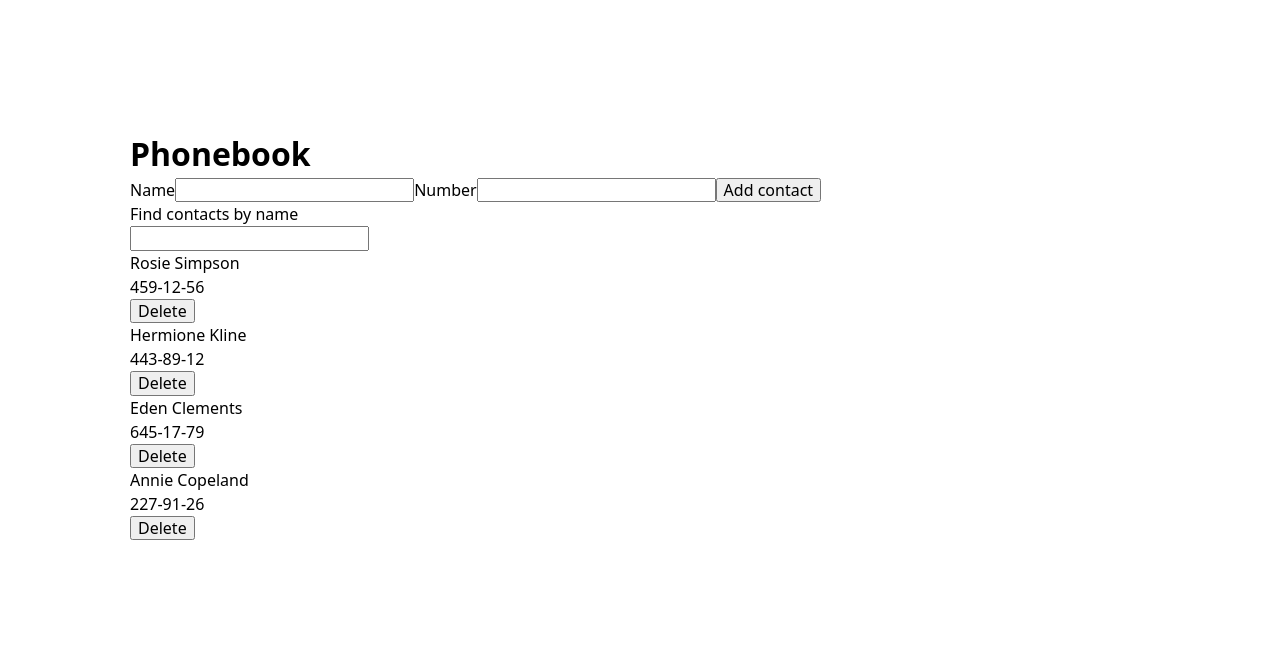
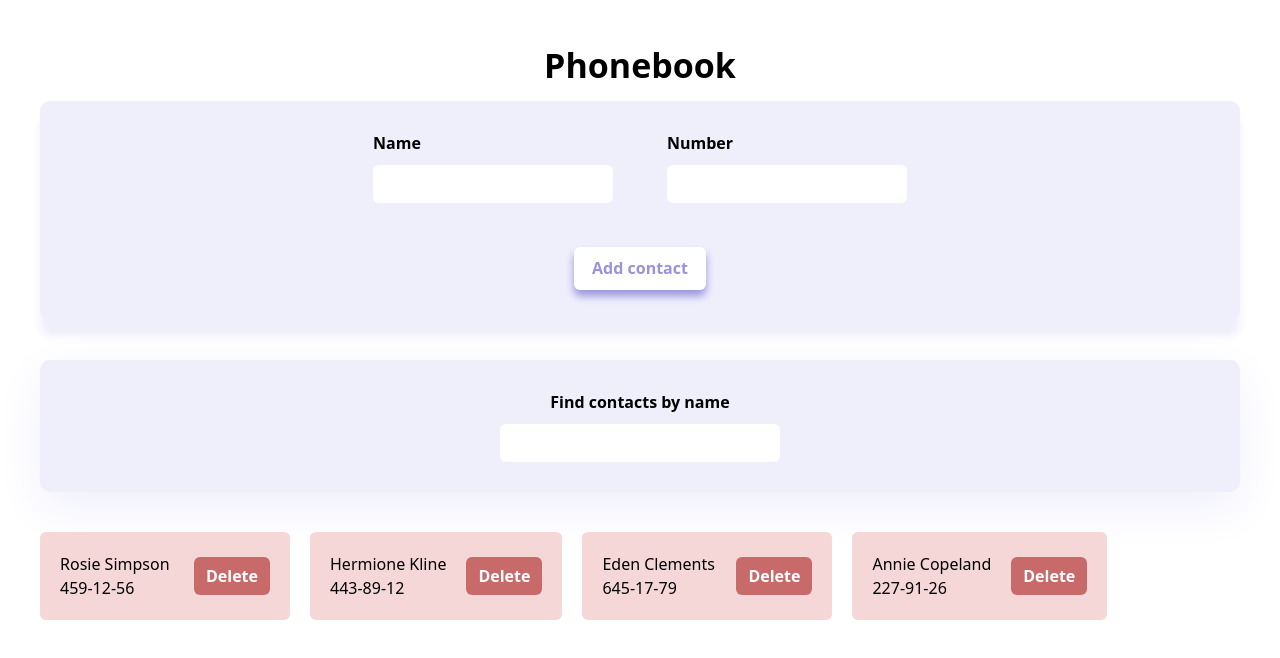
Before and after one commit to fesych-maria/goit-react-hw-03, a React (Vite) app: page / in a window 1280 px wide. Shown: the top 658 px of the page. Built offline with nearby package versions, Linux system fonts and the light colour scheme.

Commit message:
add form styles

```diff
--- a/src/App.css
+++ b/src/App.css
@@ -0,0 +1,5 @@
+.heading {
+  font-size: 34px;
+  text-align: center;
+  margin-bottom: 10px;
+}
--- a/src/App.jsx
+++ b/src/App.jsx
@@ -49,7 +49,7 @@ const App = () => {
 
   return (
     <Container>
-      <h1>Phonebook</h1>
+      <h1 className="heading">Phonebook</h1>
       <ContactForm addContacts={addContacts} />
       <SearchBox handleChange={handleChange} value={text} />
       <ContactList contacts={filterContacts} deleteContacts={deleteContacts} />
--- a/src/components/Contact/Contact.jsx
+++ b/src/components/Contact/Contact.jsx
@@ -1,8 +1,12 @@
+import css from "./Contact.module.css";
+
 const Contact = ({ name, number, id, handleClick }) => {
   return (
-    <div>
-      <p>{name}</p>
-      <p>{number}</p>
+    <div className={css.wrapper}>
+      <div>
+        <p>{name}</p>
+        <p>{number}</p>
+      </div>
       <button onClick={() => handleClick(id)}>Delete</button>
     </div>
   );
--- /dev/null
+++ b/src/components/Contact/Contact.module.css
@@ -0,0 +1,27 @@
+.wrapper {
+  padding: 20px;
+  background-color: #f5d7d7;
+  border-radius: 6px;
+  min-width: 250px;
+  display: flex;
+  justify-content: space-between;
+  align-items: center;
+  gap: 20px;
+
+  button {
+    background-color: #c96a6a;
+    padding: 10px 12px;
+    border: none;
+    color: #ffffff;
+    font-weight: 600;
+    border-radius: 6px;
+    height: 100%;
+    transition: background-color 0.25s cubic-bezier(0.4, 0, 0.2, 1),
+      color 0.25s cubic-bezier(0.4, 0, 0.2, 1);
+
+    &:hover {
+      background-color: #b35959;
+      color: #ebdada;
+    }
+  }
+}
--- a/src/components/ContactForm/ContactForm.jsx
+++ b/src/components/ContactForm/ContactForm.jsx
@@ -2,6 +2,7 @@ import { Formik, Form, Field, ErrorMessage } from "formik";
 import { nanoid } from "nanoid/non-secure";
 import { useId } from "react";
 import * as Yup from "yup";
+import css from "./ContactForm.module.css";
 
 const ContactForm = ({ addContacts }) => {
   const FeedbackSchema = Yup.object().shape({
@@ -37,14 +38,20 @@ const ContactForm = ({ addContacts }) => {
       onSubmit={handleSubmit}
       validationSchema={FeedbackSchema}
     >
-      <Form>
+      <Form className={css.form}>
+        <div>
+          <div>
             <label htmlFor={nameFieldId}>Name</label>
             <Field type="text" name="name" id={nameFieldId} />
             <ErrorMessage name="name" component="span" />
+          </div>
 
+          <div>
             <label htmlFor={numberFieldId}>Number</label>
             <Field name="number" id={numberFieldId} />
             <ErrorMessage name="number" component="span" />
+          </div>
+        </div>
 
         <button type="submit">Add contact</button>
       </Form>
--- /dev/null
+++ b/src/components/ContactForm/ContactForm.module.css
@@ -0,0 +1,61 @@
+.form {
+  background-color: #efeffc;
+  padding: 30px;
+  border-radius: 10px;
+  display: flex;
+  flex-direction: column;
+  align-items: center;
+  box-shadow: 0px 16px 8px 0px #efeffc;
+  margin-bottom: 40px;
+  input {
+    padding: 8px;
+    border: 2px solid transparent;
+    max-width: 240px;
+    border-radius: 6px;
+    outline: none;
+
+    &:focus {
+      border-color: #9893da;
+    }
+  }
+
+  div {
+    margin-bottom: 22px;
+    display: flex;
+    gap: 10px 54px;
+
+    div {
+      display: flex;
+      flex-direction: column;
+
+      label {
+        font-weight: 600;
+      }
+      span {
+        font-weight: 600;
+        color: #db4d73;
+        font-size: 14px;
+      }
+    }
+  }
+
+  button {
+    border: none;
+    padding: 12px 18px;
+    max-width: 200px;
+    background-color: #ffffff;
+    box-shadow: 0px 6px 8px 0px #9893da;
+    border-radius: 6px;
+    color: #9893da;
+    font-weight: 700;
+    cursor: pointer;
+    transition: background-color 0.25s cubic-bezier(0.4, 0, 0.2, 1),
+      color 0.25s cubic-bezier(0.4, 0, 0.2, 1);
+
+    &:active,
+    &:hover {
+      color: #ffffff;
+      background-color: #797a9e;
+    }
+  }
+}
--- a/src/components/ContactList/ContactList.jsx
+++ b/src/components/ContactList/ContactList.jsx
@@ -1,8 +1,9 @@
 import Contact from "../Contact/Contact";
+import css from "./ContactList.module.css";
 
 const ContactList = ({ contacts, deleteContacts }) => {
   return (
-    <ul>
+    <ul className={css.list}>
       {contacts.map((contact) => (
         <li key={contact.id}>
           <Contact
--- /dev/null
+++ b/src/components/ContactList/ContactList.module.css
@@ -0,0 +1,5 @@
+.list {
+  display: flex;
+  flex-wrap: wrap;
+  gap: 20px;
+}
--- a/src/components/Container/Container.module.css
+++ b/src/components/Container/Container.module.css
@@ -1,4 +1,4 @@
 .container {
   margin: 0 auto;
-  padding: 130px;
+  padding: 40px;
 }
--- a/src/components/SearchBox/SearchBox.jsx
+++ b/src/components/SearchBox/SearchBox.jsx
@@ -1,6 +1,8 @@
+import css from "./SearchBox.module.css";
+
 const SearchBox = ({ handleChange, value }) => {
   return (
-    <div>
+    <div className={css.wrapper}>
       <p>Find contacts by name</p>
       <input onChange={(e) => handleChange(e.target.value)} value={value} />
     </div>
--- /dev/null
+++ b/src/components/SearchBox/SearchBox.module.css
@@ -0,0 +1,28 @@
+.wrapper {
+  background-color: #efeffc;
+  padding: 30px;
+  border-radius: 10px;
+  display: flex;
+  flex-direction: column;
+  align-items: center;
+  box-shadow: 0px 16px 48px 0px #efeffc;
+  margin-bottom: 40px;
+
+  p {
+    font-weight: 600;
+    margin-bottom: 10px;
+  }
+
+  input {
+    padding: 8px;
+    border: 2px solid transparent;
+    max-width: 280px;
+    width: 100%;
+    border-radius: 6px;
+    outline: none;
+
+    &:focus {
+      border-color: #b0aac0;
+    }
+  }
+}
--- a/src/index.css
+++ b/src/index.css
@@ -17,6 +17,8 @@ body {
   min-width: 320px;
   min-height: 100vh;
   line-height: 1.5;
+  font-size: 16px;
+  font-weight: 400;
 }
 
 h1,
```
Lines whose indentation alone changed are shown as unchanged.
